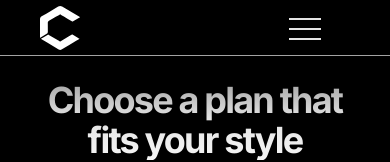
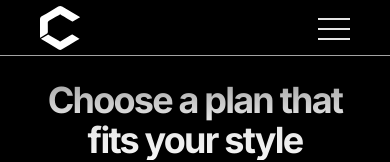
Before and after one commit to Lavryniukk/omniscent-frontend, a Next.js app: page /memberships in a window 390 px wide. Shown: the top 162 px of the page. Built offline with nearby package versions, Linux system fonts and the light colour scheme; no server answers.

Commit message:
fixed header bug on small screens

```diff
--- a/app/modules/header/components/BurgerMenuButton/Burger.module.css
+++ b/app/modules/header/components/BurgerMenuButton/Burger.module.css
@@ -27,6 +27,7 @@
   width: 32px;
   height: 2px;
   position: absolute;
+  right: 0;
   transition: all 0.3s ease-in-out;
   -webkit-transition: all 0.3s ease-in-out;
   -moz-transition: all 0.3s ease-in-out;
--- a/app/modules/header/components/BurgerMenuButton/BurgerNavigation.tsx
+++ b/app/modules/header/components/BurgerMenuButton/BurgerNavigation.tsx
@@ -6,7 +6,7 @@ type BurgerProps = {
 
 let Burger = ({ toggleMenu, isOpen }: BurgerProps) => {
   return (
-    <div className="sm:hidden w-24 flex justify-center items-center">
+    <div className="sm:hidden w-24 flex justify-end sm:justify-center items-center">
       <label className={`${styles.container}`}>
         <input
           type="checkbox"
```
